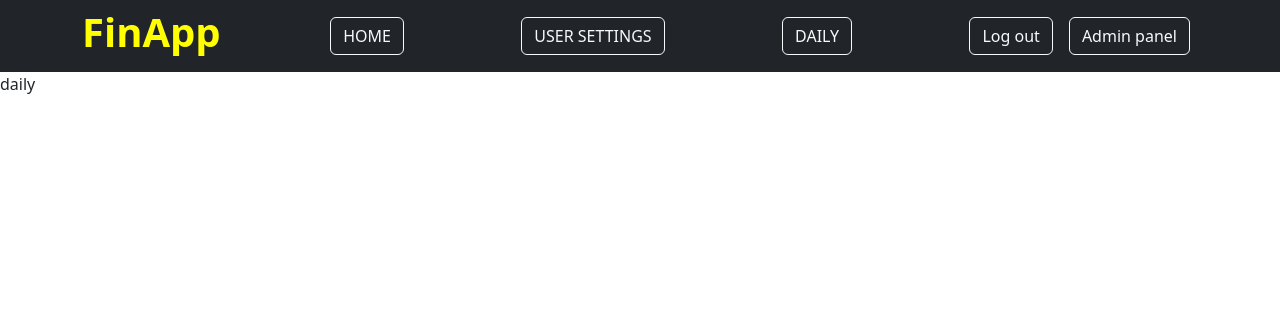
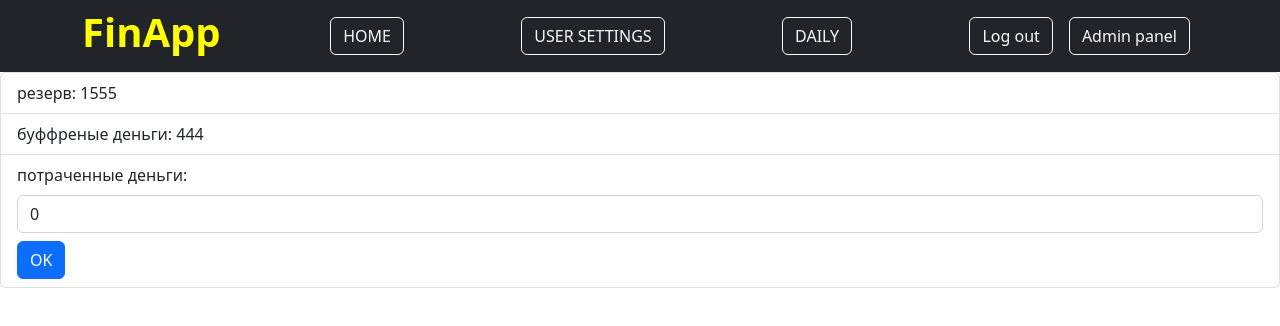
Before and after one commit to MaksimIvanovBlr/fin-app, a React (Create React App) app: page / in a window 1280 px wide. Both pictures are taken after a click on the button "DAILY". Shown: the top 326 px of the page. Built offline with nearby package versions, Linux system fonts and the light colour scheme.

Commit message:
add daily page

```diff
--- a/src/components/ListElement.js
+++ b/src/components/ListElement.js
@@ -1,22 +1,26 @@
-import React from 'react';
+import React, {useState} from 'react';
 import {ListGroup} from "react-bootstrap";
 import Button from "react-bootstrap/Button";
+import EditValue from "./modals/EditValue";
 
 const ListElement = (props) => {
+    const [editVisible, setEditVisible] = useState(false)
     let statusName = 'not active'
     if(props.status === true){
         statusName = 'active'
     }
     return (
-        <ListGroup.Item>
+        <ListGroup.Item >
+            id: {props.id}
             {props.name} |
             {props.value} |
             {statusName} |
             {props.date} |
             {props.type}
-            <Button >
+            <Button onClick={()=>setEditVisible(true)}>
                 ok
             </Button>
+            <EditValue props={props} status={statusName}   show={editVisible} onHide={()=> setEditVisible(false)}/>
         </ListGroup.Item>
 
 
--- a/src/components/modals/EditValue.js
+++ b/src/components/modals/EditValue.js
@@ -0,0 +1,51 @@
+import React, {useContext, useState} from 'react';
+import {Modal, Button, Form} from 'react-bootstrap';
+import {Context} from "../../index";
+import {observer} from "mobx-react-lite";
+
+
+const EditValue = observer(({props,status, show, onHide}) => {
+
+    const {expenses} = useContext(Context)
+    const [name, setName] = useState('')
+
+
+    const handleNameInput = (e) => {
+        setName(e.target.value)
+    }
+
+    const handleSave = () => {
+        expenses.setExpenses()
+    }
+
+
+    return (
+        <Modal
+            show = {show}
+            onHide={onHide}
+            size="lg"
+            centered
+        >
+            <Modal.Header closeButton>
+                <Modal.Title id="contained-modal-title-vcenter">
+                    Редактировать {props.name}, {props.value}, {props.id}, {status}
+                </Modal.Title>
+            </Modal.Header>
+            <Modal.Body>
+             <Form>
+                     <Form.Control
+                         value={name}
+                         onChange={handleNameInput}
+                         placeholder={"введите нименование..."}
+                     />
+             </Form>
+            </Modal.Body>
+            <Modal.Footer>
+                <Button variant={'outline-danger'} onClick={onHide}>Закрыть</Button>
+                <Button variant={'outline-success'}>Сохранить</Button>
+            </Modal.Footer>
+        </Modal>
+    );
+});
+
+export default EditValue;
--- a/src/pages/DailyPage.js
+++ b/src/pages/DailyPage.js
@@ -1,11 +1,49 @@
-import React from 'react';
+import React, {useContext, useState} from 'react';
+import {observer} from "mobx-react-lite";
+import {Form, FormControl, ListGroup} from "react-bootstrap";
+import {Context} from "../index";
+import Button from "react-bootstrap/Button";
 
-const DailyPage = () => {
+const DailyPage = observer(() => {
+
+    const {userInfo} = useContext(Context)
+    const [spentMoney, setSpentMoney] = useState(0)
+
+    const handleBufferInput = (e) => {
+        setSpentMoney(e.target.value)
+    }
+
+    const handleBufferMoneySave = () =>{
+
+        userInfo.setBufferMoney(userInfo.bufferMoney-spentMoney)
+    }
     return (
-        <div>
-            daily
-        </div>
+        <ListGroup>
+
+            <ListGroup.Item>
+                резерв: {userInfo.reservValue}
+            </ListGroup.Item>
+            <ListGroup.Item>
+                буффреные деньги: {userInfo.bufferMoney}
+            </ListGroup.Item>
+            <ListGroup.Item>
+                потраченные деньги:
+                <Form className='mt-2'>
+                    <FormControl
+                        value={spentMoney}
+                        type='number'
+                        onChange={handleBufferInput}
+                        placeholder={"потрачено..."}
+                    />
+                </Form>
+                <Button
+                    className='mt-2' onClick={handleBufferMoneySave}
+                >
+                    OK
+                </Button>
+            </ListGroup.Item>
+        </ListGroup>
     );
-};
+});
 
 export default DailyPage;
--- a/src/pages/ExpensesPage.js
+++ b/src/pages/ExpensesPage.js
@@ -12,7 +12,8 @@ const ExpensesPage = () => {
                 {expenses.expenses.map((sal) =>{
                     return(
                         <ListElement
-                            key = {sal.index}
+                            key = {sal.id}
+                            id = {sal.id}
                             name = {sal.name}
                             value = {sal.value}
                             status = {sal.status}
--- a/src/storage/AdditionalIncomeStore.js
+++ b/src/storage/AdditionalIncomeStore.js
@@ -4,11 +4,11 @@ export default  class AdditionalIncomeStore {
     constructor() {
         this._userID = '1'
         this._additionalIncome = [
-            {name:'firstExpen', value:10,status: false, description:'expDescripton1'},
-            {name:'secondExpen', value:20,status: false, description:'expDescripton2'},
-            {name:'thirdExpen', value:30,status: false, description:'expDescripton3'},
-            {name:'fourthExpen', value:40,status: true, description:'expDescripton4'},
-            {name:'fifthExpen', value:50,status: true, description:'expDescripton5'},
+            {id: 1,name:'firstExpen', value:10,status: false, description:'expDescripton1'},
+            {id: 2,name:'secondExpen', value:20,status: false, description:'expDescripton2'},
+            {id: 3,name:'thirdExpen', value:30,status: false, description:'expDescripton3'},
+            {id: 4,name:'fourthExpen', value:40,status: true, description:'expDescripton4'},
+            {id: 5,name:'fifthExpen', value:50,status: true, description:'expDescripton5'},
         ]
         makeAutoObservable(this)
     }
--- a/src/storage/ExpensesStore.js
+++ b/src/storage/ExpensesStore.js
@@ -4,11 +4,11 @@ export default  class ExpensesStore {
     constructor() {
         this._userID = '1'
         this._expenses = [
-            {name:'firstExpen', value:10,status: false, description:'expDescripton1'},
-            {name:'secondExpen', value:20,status: false, description:'expDescripton2'},
-            {name:'thirdExpen', value:30,status: false, description:'expDescripton3'},
-            {name:'fourthExpen', value:40,status: true, description:'expDescripton4'},
-            {name:'fifthExpen', value:50,status: true, description:'expDescripton5'},
+            {id:1 ,name:'firstExpen', value:10,status: false, description:'expDescripton1'},
+            {id:2 ,name:'secondExpen', value:20,status: false, description:'expDescripton2'},
+            {id:3 ,name:'thirdExpen', value:30,status: false, description:'expDescripton3'},
+            {id:4 ,name:'fourthExpen', value:40,status: true, description:'expDescripton4'},
+            {id:5 ,name:'fifthExpen', value:50,status: true, description:'expDescripton5'},
         ]
         makeAutoObservable(this)
     }
@@ -21,6 +21,10 @@ export default  class ExpensesStore {
         this._expenses = expenses
     }
 
+    setOneFieldExpenses(id){
+
+    }
+
     get expenses(){
         return this._expenses
     }
--- a/src/storage/SalaryStore.js
+++ b/src/storage/SalaryStore.js
@@ -4,11 +4,11 @@ export default  class SalaryStore {
     constructor() {
         this._userID = '1'
         this._salary = [
-            {name:'firstSalary', value:100,status: false, date:'10.01.2024'},
-            {name:'secondSalary', value:200,status: false, date:'10.02.2024'},
-            {name:'thirdSalary', value:300,status: false, date:'10.03.2024'},
-            {name:'fourthSalary', value:400,status: true, date:'25.04.2024'},
-            {name:'fifthSalary', value:501,status: true, date:'10.05.2024'},
+            {id:1, name:'firstSalary', value:100,status: false, date:'10.01.2024'},
+            {id:2, name:'secondSalary', value:200,status: false, date:'10.02.2024'},
+            {id:3, name:'thirdSalary', value:300,status: false, date:'10.03.2024'},
+            {id:4, name:'fourthSalary', value:400,status: true, date:'25.04.2024'},
+            {id:5, name:'fifthSalary', value:501,status: true, date:'10.05.2024'},
         ]
         makeAutoObservable(this)
     }
--- a/src/storage/UserInfoStore.js
+++ b/src/storage/UserInfoStore.js
@@ -34,7 +34,7 @@ export default class UserInfoStore {
 
 
     setBufferMoney(bufferMoney){
-        this._reservValue = bufferMoney
+        this._bufferMoney = bufferMoney
     }
 
     get bufferMoney(){
```
